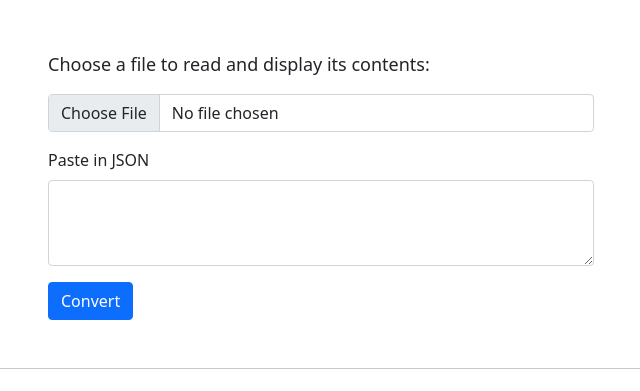
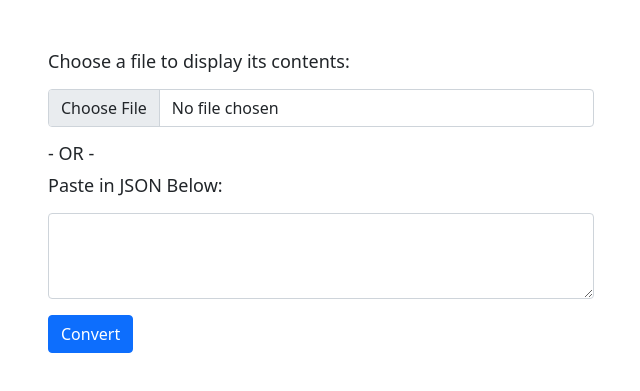
Before and after one commit to okcowboy80/JsonToTextConverter, a plain HTML site: page index.html in a window 1280 px wide. Shown: the part 77-468 px from the top of the page, without its empty margins (319-959 px from the left). Drawn offline with nearby package versions, Linux system fonts and the light colour scheme.

Commit message:
more clean up

```diff
--- a/index.html
+++ b/index.html
@@ -21,13 +21,16 @@
           <h1 style="text-align: center;">JSON to Text Converter</h1>
           <br><br>
           <form action="/index.js" id="form1"></form>
-            <p style="font-size: large;">Choose a file to read and display its contents:</p>
+            <h3 class="mb-3" style="font-size: large; ">Choose a file to display its contents:</h3>
             <div class="input-group mb-3">
               <input type="file" class="form-control" id="jsonFile">
             </div>
+            <div>
+              <h3 style="font-size: large; margin-top: 10px; margin-bottom: 10px;">- OR -</h3>
+            </div>
 
             <div class="mb-3">
-              <label for="textarea" class="form-label">Paste in JSON</label>
+              <label for="textarea" class="form-label"><h3 style="font-size: large;">Paste in JSON Below:</h3></label>
               <textarea class="form-control" id="textarea" rows="3"></textarea>
             </div>
 
@@ -41,7 +44,6 @@
         </div>
       </div>
     </div>
-    <hr>
 
     <script src="https://cdn.jsdelivr.net/npm/bootstrap@5.1.3/dist/js/bootstrap.bundle.min.js" integrity="sha384-ka7Sk0Gln4gmtz2MlQnikT1wXgYsOg+OMhuP+IlRH9sENBO0LRn5q+8nbTov4+1p" crossorigin="anonymous"></script>
     <script src="index.js"></script>
```
